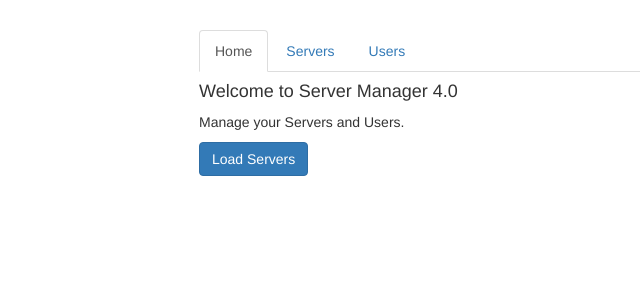
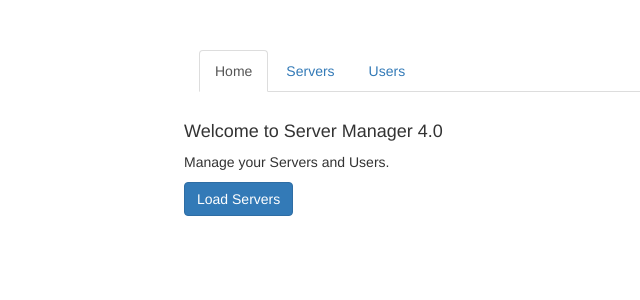
Before and after one commit to davidokun/Angular, an Angular app in the folder routing/: page / in a window 1280 px wide. Shown: the top 300 px of the page, without its empty margins (66-706 px from the left). Built offline with nearby package versions, Linux system fonts and the light colour scheme.

Commit message:
routing - (Adding some top margin in components.)

```diff
--- a/routing/src/app/app.component.html
+++ b/routing/src/app/app.component.html
@@ -1,5 +1,5 @@
 <div class="container">
-  <div class="row">
+  <div class="row" style="margin-top: 20px">
     <div class="col-xs-12 col-sm-10 col-md-8 col-sm-offset-1 col-md-offset-2">
       <ul class="nav nav-tabs">
         <li role="presentation" routerLinkActive="active" [routerLinkActiveOptions]="{exact: true}"><a routerLink="/">Home</a></li>
--- a/routing/src/app/home/home.component.html
+++ b/routing/src/app/home/home.component.html
@@ -1,3 +1,5 @@
-<h4>Welcome to Server Manager 4.0</h4>
-<p>Manage your Servers and Users.</p>
-<button class="btn btn-primary" (click)="onLoadServers()">Load Servers</button>
+<div class="row" style="margin-top: 20px">
+  <h4>Welcome to Server Manager 4.0</h4>
+  <p>Manage your Servers and Users.</p>
+  <button class="btn btn-primary" (click)="onLoadServers()">Load Servers</button>
+</div>
--- a/routing/src/app/servers/servers.component.html
+++ b/routing/src/app/servers/servers.component.html
@@ -1,4 +1,4 @@
-<div class="row">
+<div class="row" style="margin-top: 20px">
   <div class="col-xs-12 col-sm-4">
     <div class="list-group">
       <a
--- a/routing/src/app/users/users.component.html
+++ b/routing/src/app/users/users.component.html
@@ -1,4 +1,4 @@
-<div class="row">
+<div class="row" style="margin-top: 20px">
   <div class="col-xs-12 col-sm-4">
     <div class="list-group">
       <a
```
